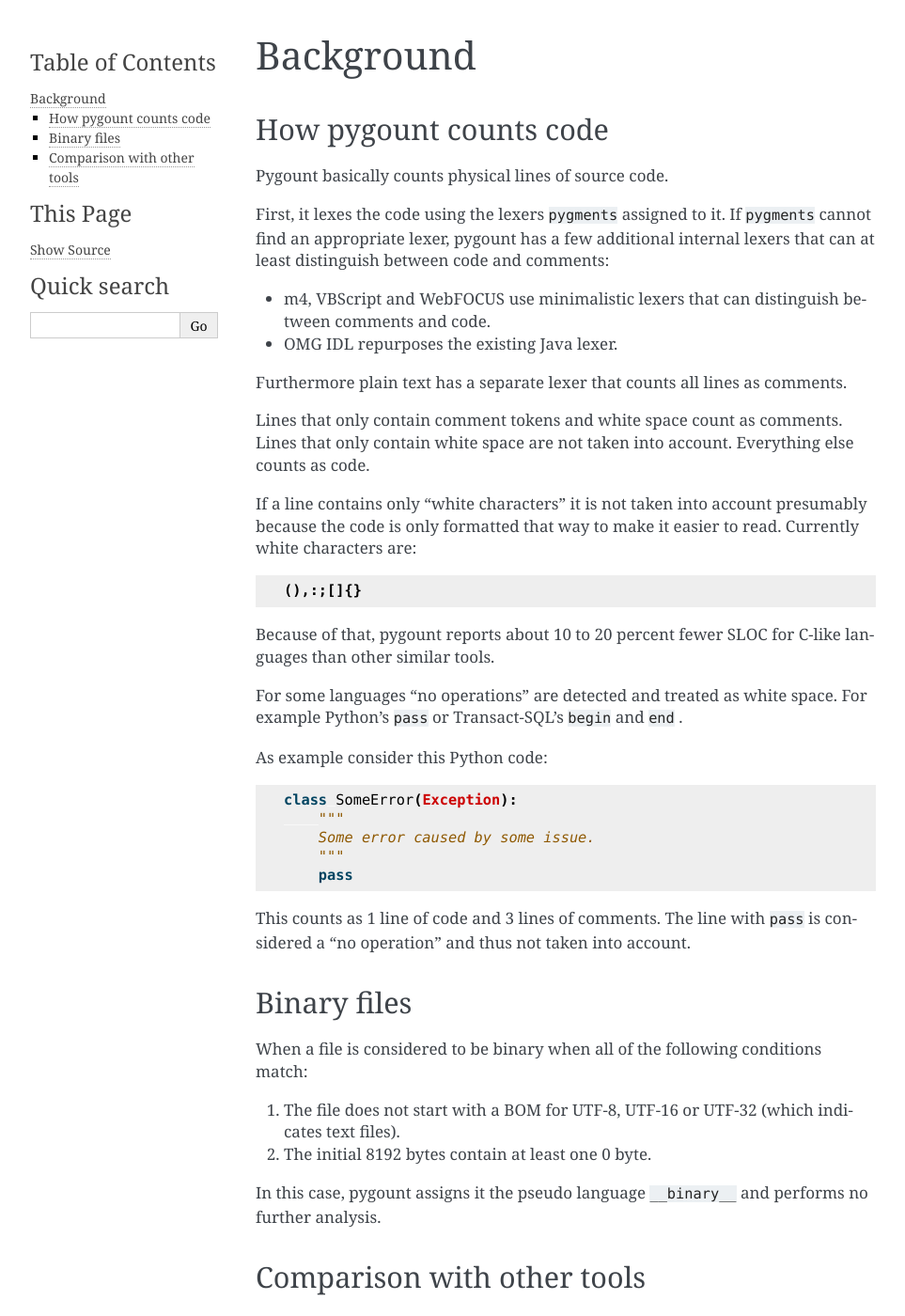
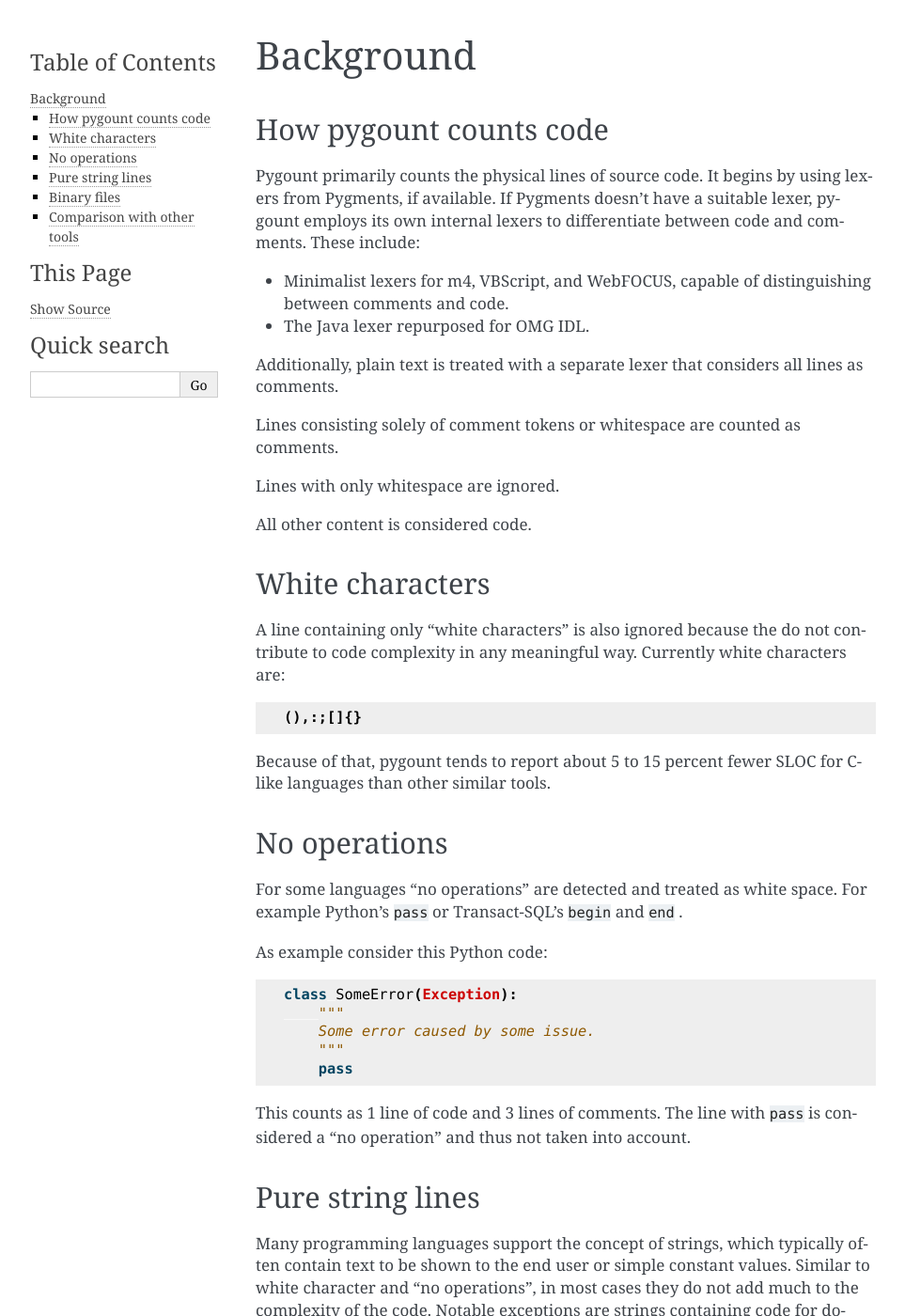
Before and after one commit to roskakori/pygount, a Sphinx documentation site: the page built from docs/background.rst, in a window 1280 px wide and 1400 px high. Shown: the whole window at 94% size, without its empty margins (148-1111 px from the left). Built offline with Sphinx 7.4.7, drawn with Linux system fonts in a browser that asks for light colours; some of the changed text lies outside the part shown.

Commit message:
#122 Add code and string count to JSON format

```diff
--- a/docs/background.rst
+++ b/docs/background.rst
@@ -1,33 +1,43 @@
 Background
 ##########
 
+.. _How to count code:
+
 How pygount counts code
---------------------------
+-----------------------
 
-Pygount basically counts physical lines of source code.
+Pygount primarily counts the physical lines of source code. It begins by using
+lexers from Pygments, if available. If Pygments doesn't have a suitable lexer,
+pygount employs its own internal lexers to differentiate between code and
+comments. These include:
 
-First, it lexes the code using the lexers ``pygments`` assigned to it. If
-``pygments`` cannot find an appropriate lexer, pygount has a few additional
-internal lexers that can at least distinguish between code and comments:
+- Minimalist lexers for m4, VBScript, and WebFOCUS, capable of distinguishing between comments and code.
+- The Java lexer repurposed for OMG IDL.
 
-* m4, VBScript and WebFOCUS use minimalistic lexers that can distinguish
-  between comments and code.
-* OMG IDL repurposes the existing Java lexer.
+Additionally, plain text is treated with a separate lexer that considers all lines as comments.
 
-Furthermore plain text has a separate lexer that counts all lines as comments.
+Lines consisting solely of comment tokens or whitespace are counted as comments.
 
-Lines that only contain comment tokens and white space count as comments.
-Lines that only contain white space are not taken into account. Everything
-else counts as code.
+Lines with only whitespace are ignored.
 
-If a line contains only "white characters" it is not taken into account
-presumably because the code is only formatted that way to make it easier to
-read. Currently white characters are::
+All other content is considered code.
+
+White characters
+----------------
+
+A line containing only "white characters" is also ignored because the do not
+contribute to code complexity in any meaningful way. Currently white
+characters are::
 
     (),:;[]{}
 
-Because of that, pygount reports about 10 to 20 percent fewer SLOC for C-like
-languages than other similar tools.
+Because of that, pygount tends to report about 5 to 15 percent fewer SLOC for
+C-like languages than other similar tools.
+
+.. _No operations:
+
+No operations
+-------------
 
 For some languages "no operations" are detected and treated as white space.
 For example Python's ``pass`` or Transact-SQL's ``begin`` and ``end`` .
@@ -44,6 +54,30 @@
 
 This counts as 1 line of code and 3 lines of comments. The line with ``pass``
 is considered a "no operation" and thus not taken into account.
+
+.. _Pure string lines:
+
+Pure string lines
+-----------------
+
+Many programming languages support the concept of strings, which typically
+often contain text to be shown to the end user or simple constant values.
+Similar to white character and "no operations", in most cases they do not
+add much to the complexity of the code. Notable exceptions are strings
+containing code for domain specific languages, templates or SQL statements.
+
+Pygount currently takes an opinionated approach on how to count pure string
+lines depending on the output format:
+
+- With ``--format=summary``, pure string lines are ignored similar to empty lines
+- With ``--format`` set to ``sloccount`` or ``cloc-xml`` string lines are counted
+  as code, resulting in somewhat similar counts as the original tools.
+- With ``format=json`` all variants are available as attributes and you can choose
+  which one you prefer.
+
+In hindsight, this is an inconsistency that might warrant a cleanup. See issue
+`#122 <https://github.com/roskakori/pygount/issues/122>`_ for a discussion and
+issue `#122 <https://github.com/roskakori/pygount/issues/122>`_
 
 .. _binary:
 
--- a/pyproject.toml
+++ b/pyproject.toml
@@ -34,7 +34,7 @@
 
 [tool.poetry]
 name = "pygount"
-version = "1.7.0"
+version = "1.8.0"
 description = "count source lines of code (SLOC) using pygments"
 readme = "README.md"
 authors = ["Thomas Aglassinger <roskakori@users.sourceforge.net>"]
```
Also changed, not shown: other parts of docs/background.rst (+6 -6 lines), docs/changes.rst (+17 -0 lines), docs/json.rst (+83 -26 lines), 3 other files.
